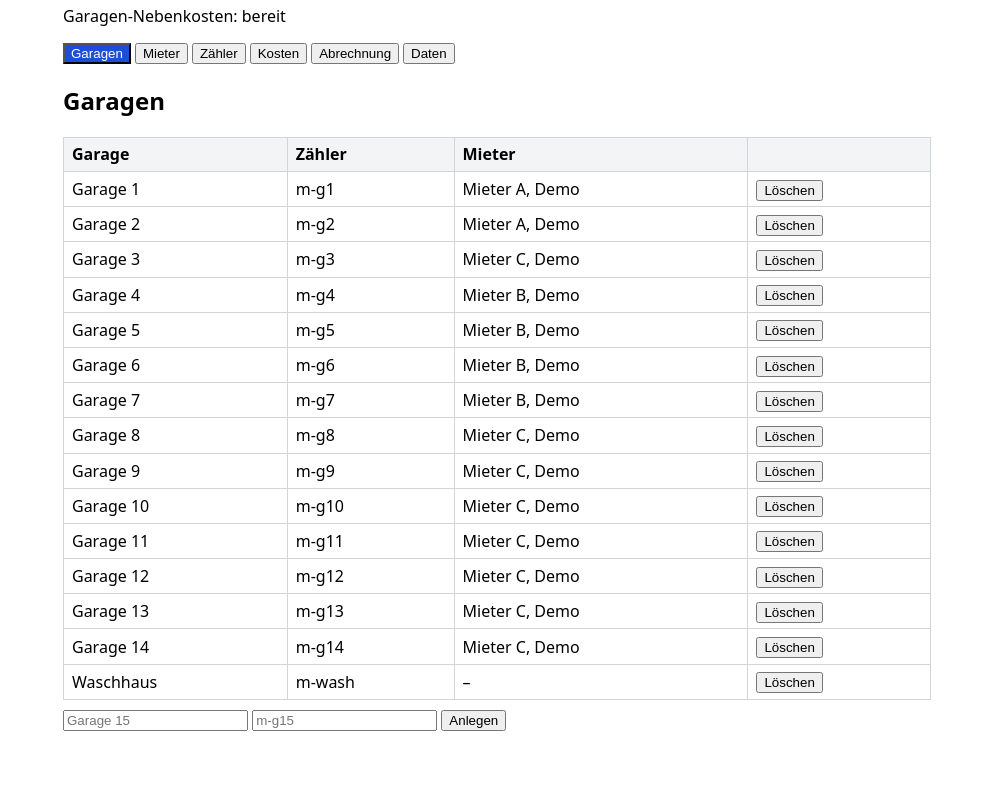
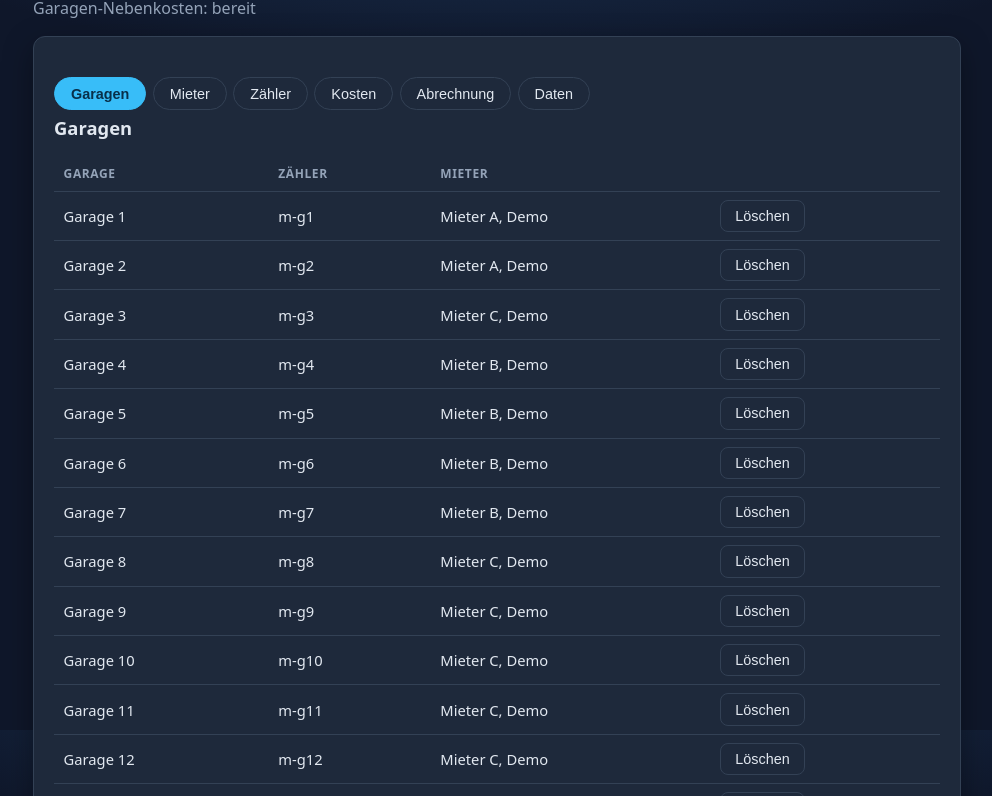
Before and after one commit to nickscott77/NebenKostenMarc, a plain HTML site: page index.html in a window 1280 px wide. Shown: the part 70-866 px from the top of the page, without its empty margins (143-1135 px from the left). Before the commit the page ends 817 px from the top, so only its background shows below. Drawn offline with Linux system fonts and the light colour scheme.

Commit message:
style: dark mode + moderne oberfläche

```diff
--- a/css/style.css
+++ b/css/style.css
@@ -1,12 +1,67 @@
-:root { color-scheme: light; --accent: #1d4ed8; --border: #d1d5db; }
+:root {
+  color-scheme: dark;
+  --bg: #0f172a;
+  --bg-soft: #1e293b;
+  --card: #1e293b;
+  --border: #334155;
+  --text: #e2e8f0;
+  --muted: #94a3b8;
+  --accent: #38bdf8;
+  --accent-ink: #082f49;
+  --warn-bg: #422006;
+  --warn-text: #fde68a;
+  --danger: #f87171;
+  --radius: 12px;
+}
 * { box-sizing: border-box; }
-body { font-family: system-ui, -apple-system, "Segoe UI", sans-serif; margin: 0 auto; max-width: 900px; padding: 1rem; }
-header h1 { margin: 0 0 .25rem; }
-table { border-collapse: collapse; width: 100%; margin: .5rem 0; }
-th, td { border: 1px solid var(--border); padding: .35rem .5rem; text-align: left; }
-th { background: #f3f4f6; }
-.error { color: #b91c1c; } .hint { background: #fef9c3; padding: .5rem; }
-button { cursor: pointer; }
-nav.tabs { display: flex; gap: .25rem; margin: 1rem 0; flex-wrap: wrap; }
-nav.tabs button.active { background: var(--accent); color: #fff; }
-@media print { header p, nav.tabs, form, .noprint { display: none; } }
+body {
+  font-family: system-ui, -apple-system, "Segoe UI", Roboto, sans-serif;
+  margin: 0 auto; max-width: 960px; padding: 1.5rem 1rem 3rem;
+  background: radial-gradient(1200px 400px at 50% -100px, #1e3a5f 0%, var(--bg) 60%) fixed, var(--bg);
+  color: var(--text); line-height: 1.5;
+}
+header h1 { margin: 0; font-size: 1.6rem; letter-spacing: .02em; }
+header h1::before { content: "⚡ "; }
+header p { color: var(--muted); margin: .25rem 0 0; }
+main {
+  background: var(--card); border: 1px solid var(--border);
+  border-radius: var(--radius); padding: 1.25rem; margin-top: 1rem;
+  box-shadow: 0 10px 30px rgba(0, 0, 0, .35);
+}
+h2 { margin-top: 0; font-size: 1.15rem; }
+h3 { color: var(--muted); font-size: 1rem; }
+nav.tabs { display: flex; gap: .4rem; margin: 1.25rem 0 .25rem; flex-wrap: wrap; }
+nav.tabs button {
+  background: var(--bg-soft); color: var(--text);
+  border: 1px solid var(--border); border-radius: 999px;
+  padding: .45rem 1rem; font-size: .9rem; transition: all .15s;
+}
+nav.tabs button:hover { border-color: var(--accent); color: var(--accent); }
+nav.tabs button.active { background: var(--accent); border-color: var(--accent); color: var(--accent-ink); font-weight: 600; }
+table { border-collapse: collapse; width: 100%; margin: .75rem 0; font-size: .92rem; }
+th, td { border-bottom: 1px solid var(--border); padding: .5rem .6rem; text-align: left; }
+th { color: var(--muted); font-weight: 600; text-transform: uppercase; font-size: .75rem; letter-spacing: .05em; }
+tr:last-child td { border-bottom: none; }
+tbody tr:hover { background: rgba(56, 189, 248, .05); }
+input, select {
+  background: var(--bg); color: var(--text);
+  border: 1px solid var(--border); border-radius: 8px; padding: .45rem .6rem; font-size: .9rem;
+}
+input:focus, select:focus { outline: 2px solid var(--accent); border-color: var(--accent); }
+button {
+  background: var(--bg-soft); color: var(--text); cursor: pointer;
+  border: 1px solid var(--border); border-radius: 8px; padding: .45rem .9rem; font-size: .9rem;
+}
+button:hover { border-color: var(--accent); }
+form button { background: var(--accent); border-color: var(--accent); color: var(--accent-ink); font-weight: 600; }
+form { margin: .75rem 0; display: flex; gap: .4rem; flex-wrap: wrap; align-items: center; }
+.error { color: var(--danger); background: rgba(248, 113, 113, .1); border: 1px solid var(--danger); border-radius: 8px; padding: .5rem .75rem; }
+.hint { background: var(--warn-bg); color: var(--warn-text); border-radius: 8px; padding: .6rem .8rem; margin: .5rem 0; }
+small { color: var(--muted); }
+@media print {
+  :root { color-scheme: light; }
+  body { background: #fff; color: #000; }
+  main { box-shadow: none; border: none; }
+  header p, nav.tabs, form, .noprint { display: none; }
+  th, td { border-color: #999; }
+}
```
